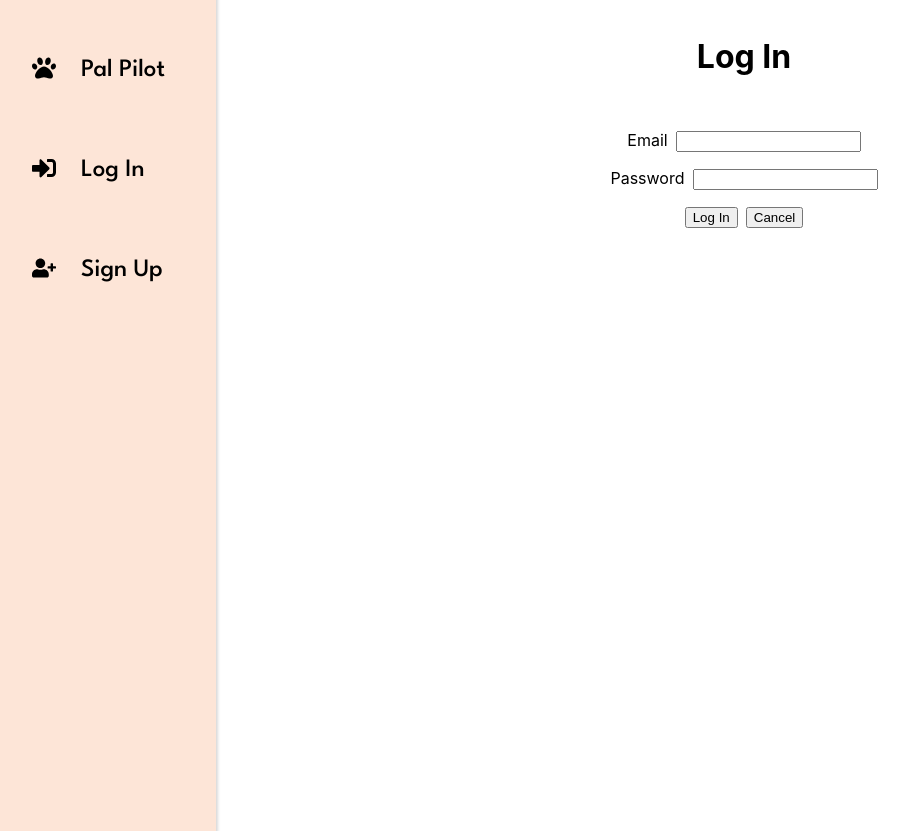
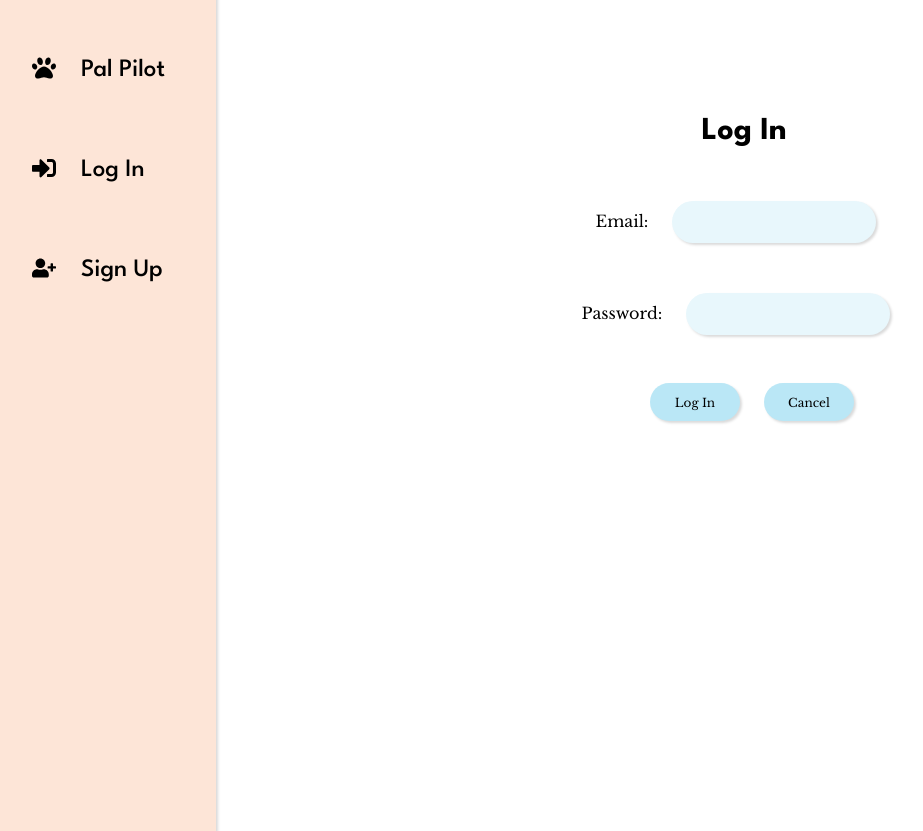
Before and after one commit to sarahpicard/pal-pilot-react, a React (Create React App) app: page /login in a window 1280 px wide. Shown: the whole page, without its empty margins (8-931 px from the left). Built offline with nearby package versions, Linux system fonts and the light colour scheme; no server answers.

Commit message:
restyle login and sign up pages

```diff
--- a/src/components/LoginForm/LoginForm.jsx
+++ b/src/components/LoginForm/LoginForm.jsx
@@ -2,6 +2,7 @@ import { useState } from 'react'
 import { Link, useNavigate } from 'react-router-dom'
 import styles from './LoginForm.module.css'
 import * as authService from '../../services/authService'
+
 
 const LoginForm = props => {
   const [formData, setFormData] = useState({
@@ -33,7 +34,7 @@ const LoginForm = props => {
       className={styles.container}
     >
       <div className={styles.inputContainer}>
-        <label htmlFor="email" className={styles.label}>Email</label>
+        <label htmlFor="email" className={styles.label}>Email:</label>
         <input
           type="text"
           autoComplete="off"
@@ -41,10 +42,11 @@ const LoginForm = props => {
           value={formData.email}
           name="email"
           onChange={handleChange}
+          className={styles.input}
         />
       </div>
       <div className={styles.inputContainer}>
-        <label htmlFor="password" className={styles.label}>Password</label>
+        <label htmlFor="password" className={styles.label}>Password:</label>
         <input
           type="password"
           autoComplete="off"
@@ -52,12 +54,13 @@ const LoginForm = props => {
           value={formData.password}
           name="password"
           onChange={handleChange}
+          className={styles.input}
         />
       </div>
       <div>
-        <button className={styles.button}>Log In</button>
+        <button className={`${styles.button} ${styles.btn}`}>Log In</button>
         <Link to="/">
-          <button>Cancel</button>
+          <button className={styles.btn}>Cancel</button>
         </Link>
       </div>
     </form>
--- a/src/components/LoginForm/LoginForm.module.css
+++ b/src/components/LoginForm/LoginForm.module.css
@@ -9,8 +9,44 @@
 .label,
 .button {
   margin-right: 0.5rem;
+  font-family: 'Libre Baskerville', serif;
 }
 
 .inputContainer {
   margin-bottom: 1rem;
 }
+
+.input {
+  height: 40px;
+  width: 200px;
+  margin-right: 1rem;
+  margin-left: 1rem;
+  margin-top: 0.1rem;
+  margin-bottom: 2rem;
+  border: none;
+  background-color: #e8f7fc;
+  border-radius: 70px;
+  text-indent: 1rem;
+  box-shadow: rgba(0, 0, 0, 0.15) 1.95px 1.95px 2.6px;
+  font-family: 'Libre Baskerville', serif;
+  font-size: 12px;
+}
+
+.btn {
+  height: 38px;
+  width: 90px;
+  background-color: #bae7f6;
+  border: none;
+  border-radius: 70px;
+  overflow: hidden;
+  z-index: 1;
+  box-shadow: rgba(0, 0, 0, 0.15) 1.95px 1.95px 2.6px;
+  font-family: 'Libre Baskerville', serif;
+  font-size: 12px;
+  cursor: pointer;
+  margin-left: 1rem;
+}
+.btn:hover {
+  background-color: #8dd7f0;
+  transition: all .3s ease-in-out;
+}
--- a/src/components/SignupForm/SignupForm.jsx
+++ b/src/components/SignupForm/SignupForm.jsx
@@ -55,7 +55,7 @@ const SignupForm = props => {
       className={styles.container}
     >
       <div className={styles.inputContainer}>
-        <label htmlFor="name" className={styles.label}>Name</label>
+        <label htmlFor="name" className={styles.label}>Name:</label>
         <input
           type="text"
           autoComplete="off"
@@ -63,33 +63,39 @@ const SignupForm = props => {
           value={name}
           name="name"
           onChange={handleChange}
+          placeholder="name"
+          className={styles.input}
         />
       </div>
       <div className={styles.inputContainer}>
-        <label htmlFor="email" className={styles.label}>Email</label>
+        <label htmlFor="email" className={styles.label}>Email:</label>
         <input
           type="text"
           autoComplete="off"
           id="email"
           value={email}
           name="email"
+          placeholder='email'
           onChange={handleChange}
+          className={styles.input}
         />
       </div>
       <div className={styles.inputContainer}>
-        <label htmlFor="password" className={styles.label}>Password</label>
+        <label htmlFor="password" className={styles.label}>Password:</label>
         <input
           type="password"
           autoComplete="off"
           id="password"
           value={password}
           name="password"
+          placeholder='password'
           onChange={handleChange}
+          className={styles.input}
         />
       </div>
       <div className={styles.inputContainer}>
         <label htmlFor="confirm" className={styles.label}>
-          Confirm Password
+          Confirm Password:
         </label>
         <input
           type="password"
@@ -97,10 +103,12 @@ const SignupForm = props => {
           id="confirm"
           value={passwordConf}
           name="passwordConf"
+          placeholder='confirm password'
           onChange={handleChange}
+          className={styles.input}
         />
       </div>
-      <div className={styles.inputContainer}>
+      {/* <div className={styles.inputContainer}>
         <label htmlFor="photo-upload" className="form-label">
           Upload Photo
         </label>
@@ -110,13 +118,13 @@ const SignupForm = props => {
           name="photo"
           onChange={handleChangePhoto}
         />
-      </div>
+      </div> */}
       <div className={styles.inputContainer}>
-        <button disabled={isFormInvalid()} className={styles.button}>
+        <button disabled={isFormInvalid()} className={`${styles.button} ${styles.btn}`}>
           Sign Up
         </button>
         <Link to="/">
-          <button>Cancel</button>
+          <button className={styles.btn}>Cancel</button>
         </Link>
       </div>
     </form>
--- a/src/components/SignupForm/SignupForm.module.css
+++ b/src/components/SignupForm/SignupForm.module.css
@@ -9,8 +9,43 @@
 .label,
 .button {
   margin-right: .5rem;
+  font-family: 'Libre Baskerville', serif;
 }
 
 .inputContainer {
   margin-bottom: 1rem;
 }
+
+.input {
+  height: 40px;
+  width: 200px;
+  margin-right: 1rem;
+  margin-left: 1rem;
+  margin-top: 0.1rem;
+  margin-bottom: 2rem;
+  border: none;
+  background-color: #e8f7fc;
+  border-radius: 70px;
+  text-indent: 1rem;
+  box-shadow: rgba(0, 0, 0, 0.15) 1.95px 1.95px 2.6px;
+  font-family: 'Libre Baskerville', serif;
+  font-size: 12px;
+}
+.btn {
+  height: 38px;
+  width: 90px;
+  background-color: #bae7f6;
+  border: none;
+  border-radius: 70px;
+  overflow: hidden;
+  z-index: 1;
+  box-shadow: rgba(0, 0, 0, 0.15) 1.95px 1.95px 2.6px;
+  font-family: 'Libre Baskerville', serif;
+  font-size: 12px;
+  cursor: pointer;
+  margin-left: 1rem;
+}
+.btn:hover {
+  background-color: #8dd7f0;
+  transition: all .3s ease-in-out;
+}
--- a/src/pages/Login/Login.module.css
+++ b/src/pages/Login/Login.module.css
@@ -2,4 +2,6 @@
   display: flex;
   align-items: center;
   flex-direction: column;
+  font-family: 'League Spartan', sans-serif;
+  padding-top: 5rem;
 }
--- a/src/pages/Signup/Signup.module.css
+++ b/src/pages/Signup/Signup.module.css
@@ -2,4 +2,6 @@
   display: flex;
   align-items: center;
   flex-direction: column;
+  font-family: 'League Spartan', sans-serif;
+  padding-top: 4rem;
 }
```
